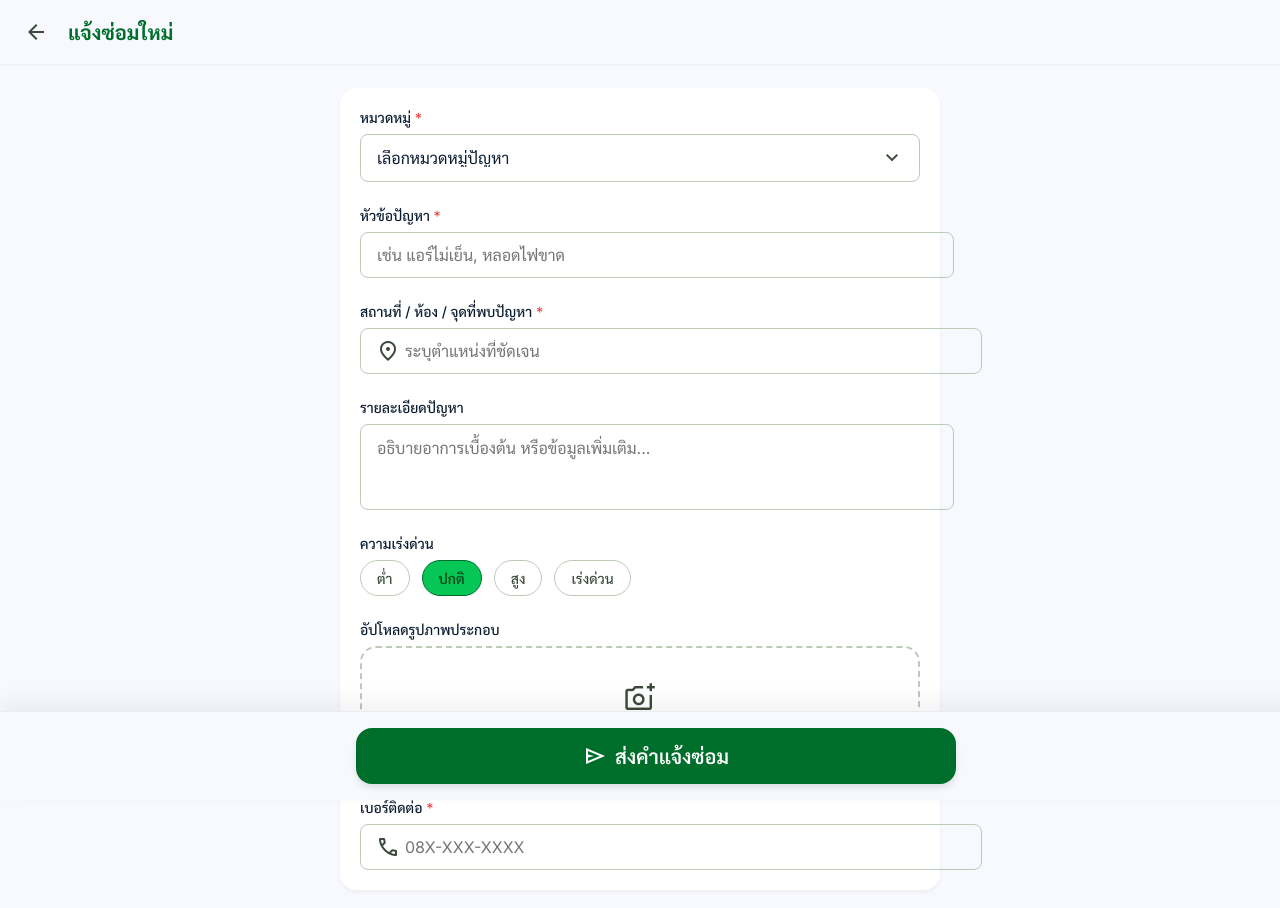
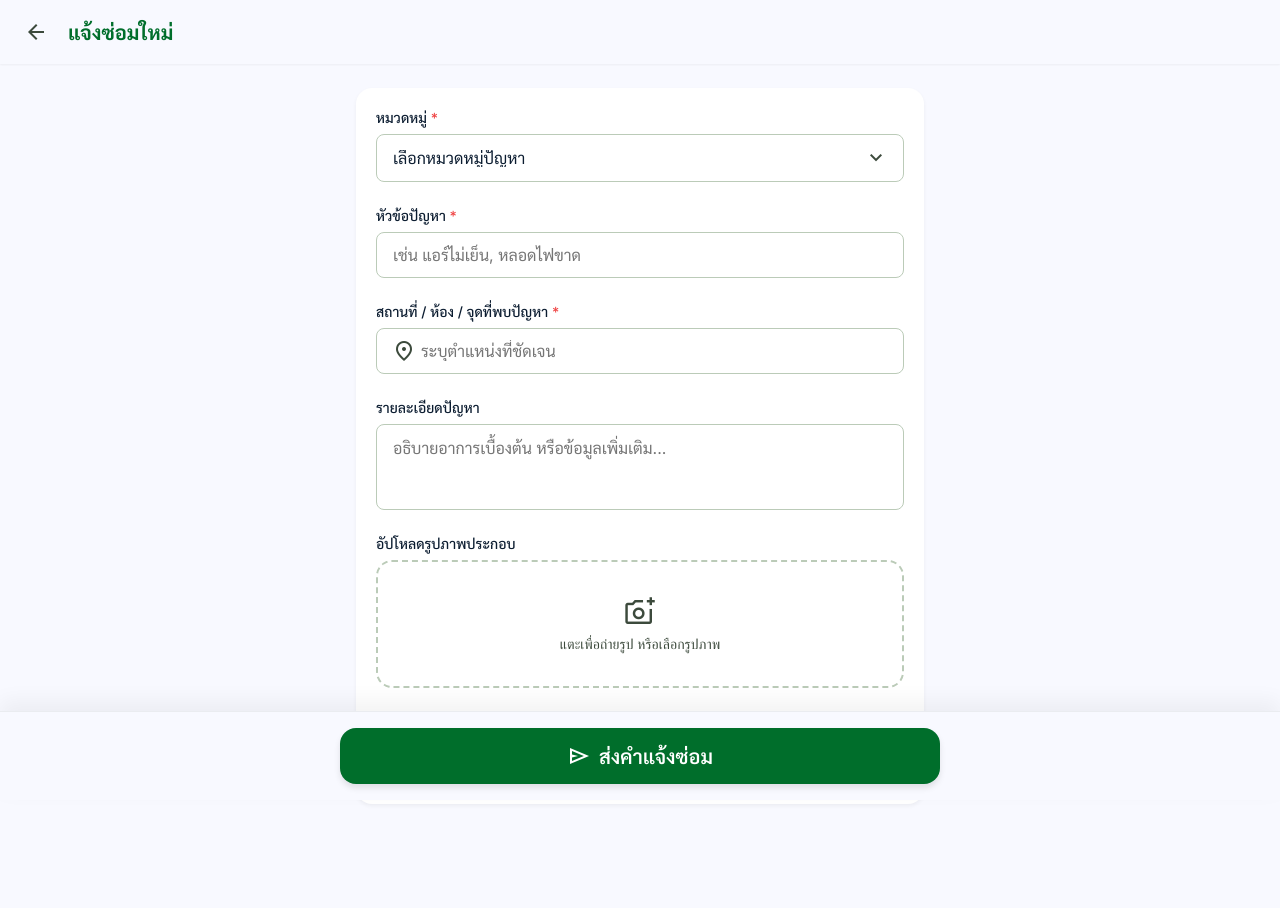
Before and after one commit to Thanet-Bus/Maintenace-request, a React (Vite) app in the folder frontend/: page /create-request in a window 1280 px wide. Shown: the top 908 px of the page. Built offline with nearby package versions, Linux system fonts and the light colour scheme.

Commit message:
fix: implement user request

```diff
--- a/frontend/src/index.css
+++ b/frontend/src/index.css
@@ -51,11 +51,11 @@
 }
 
 #root {
-  width: 1126px;
-  max-width: 100%;
+  width: 100%;
+  max-width: 1440px;
   margin: 0 auto;
   text-align: center;
-  border-inline: 1px solid var(--border);
+  border-inline: none;
   min-height: 100svh;
   display: flex;
   flex-direction: column;
--- a/frontend/src/pages/CreateRequest.module.css
+++ b/frontend/src/pages/CreateRequest.module.css
@@ -62,6 +62,8 @@
   max-width: 600px;
   margin: 0 auto;
   padding: 1.5rem var(--spacing-container-mobile);
+  box-sizing: border-box;
+  overflow-x: hidden;
 }
 
 .form {
@@ -72,12 +74,16 @@
   border-radius: var(--radius-xl);
   padding: 1.25rem;
   box-shadow: 0 2px 4px rgba(0, 0, 0, 0.05);
+  width: 100%;
+  box-sizing: border-box;
+  overflow-x: hidden;
 }
 
 .fieldGroup {
   display: flex;
   flex-direction: column;
   gap: 0.5rem;
+  min-width: 0;
 }
 
 .label {
@@ -92,6 +98,7 @@
 
 .input, .select, .textarea {
   width: 100%;
+  box-sizing: border-box;
   background-color: var(--color-surface-container-lowest);
   border: 1px solid var(--color-outline-variant);
   border-radius: var(--radius-md);
@@ -100,6 +107,8 @@
   font-size: 16px;
   transition: all 0.2s;
   color: var(--color-on-surface);
+  overflow: hidden;
+  text-overflow: ellipsis;
 }
 
 .input:focus, .select:focus, .textarea:focus {
@@ -145,60 +154,6 @@
   resize: none;
 }
 
-.urgencyGroup {
-  display: flex;
-  flex-wrap: wrap;
-  gap: 0.75rem;
-}
-
-.urgencyLabel {
-  cursor: pointer;
-}
-
-.radioHidden {
-  display: none;
-}
-
-.urgencyChip {
-  padding: 0.5rem 1rem;
-  border-radius: 9999px;
-  border: 1px solid var(--color-outline-variant);
-  color: var(--color-on-surface-variant);
-  font-size: 14px;
-  font-weight: 500;
-  transition: all 0.2s;
-}
-
-.radioHidden:checked + .urgencyChip {
-  font-weight: 600;
-  border-color: var(--color-primary);
-}
-
-.urgencyLow {
-  /* Default styles */
-}
-
-.radioHidden:checked + .urgencyLow {
-  background-color: var(--color-surface-container-highest);
-  color: var(--color-on-surface);
-}
-
-.radioHidden:checked + .urgencyNormal {
-  background-color: var(--color-primary-container);
-  color: var(--color-on-primary-container);
-}
-
-.radioHidden:checked + .urgencyHigh {
-  background-color: var(--color-tertiary-container);
-  color: var(--color-on-tertiary-container);
-}
-
-.radioHidden:checked + .urgencyUrgent {
-  background-color: #ffdad6;
-  border-color: #ba1a1a;
-  color: #93000a;
-}
-
 .uploadButton {
   width: 100%;
   height: 128px;
@@ -233,14 +188,16 @@
   width: 100%;
   background-color: var(--color-surface);
   border-top: 1px solid rgba(108, 123, 107, 0.1);
-  padding: 1rem;
+  padding: 1rem var(--spacing-container-mobile);
   z-index: 50;
   box-shadow: 0 -10px 20px rgba(0, 0, 0, 0.05);
+  box-sizing: border-box;
 }
 
 .bottomContainer {
   max-width: 600px;
   margin: 0 auto;
+  width: 100%;
 }
 
 .submitButton {
--- a/frontend/src/pages/CreateRequest.tsx
+++ b/frontend/src/pages/CreateRequest.tsx
@@ -1,14 +1,62 @@
-import React from 'react';
+import React, { useState } from 'react';
+import type { SubmitEvent } from 'react';
 import { useNavigate } from 'react-router-dom';
 import styles from './CreateRequest.module.css';
 
 const CreateRequest: React.FC = () => {
   const navigate = useNavigate();
 
-  const handleSubmit = (e: React.FormEvent) => {
-    e.preventDefault();
-    // Simulate submit
-    navigate('/dashboard');
+  // Form state
+  const [category, setCategory] = useState('');
+  const [title, setTitle] = useState('');
+  const [location, setLocation] = useState('');
+  const [details, setDetails] = useState('');
+  const [phone, setPhone] = useState('');
+
+  const [isSubmitting, setIsSubmitting] = useState(false);
+  const [error, setError] = useState<string | null>(null);
+
+  const handleSubmit = async (event: SubmitEvent<HTMLFormElement>) => {
+    event.preventDefault();
+    setIsSubmitting(true);
+    setError(null);
+
+    // Combine some of the form details that don't have dedicated backend fields into the description
+    const fullDescription = `หมวดหมู่: ${category}\nเบอร์ติดต่อ: ${phone}\nรายละเอียด: ${details}`;
+
+    const requestData = {
+      title: title,
+      location: location,
+      description: fullDescription,
+    };
+
+    try {
+      const API_BASE_URL = import.meta.env.VITE_API_BASE_URL;
+
+      const response = await fetch(`${API_BASE_URL}/repair-requests`, {
+        method: 'POST',
+        headers: {
+          'Content-Type': 'application/json',
+        },
+        body: JSON.stringify(requestData),
+      });
+
+      if (!response.ok) {
+        throw new Error('Failed to create repair request');
+      }
+
+      // Redirect to dashboard on success
+      navigate('/dashboard');
+      setIsSubmitting(false);
+    } catch (err) {
+      console.error(err);
+      if (err instanceof Error) {
+        setError(err.message);
+      } else {
+        setError('เกิดข้อผิดพลาดในการบันทึกข้อมูล');
+      }
+      setIsSubmitting(false);
+    }
   };
 
   return (
@@ -17,7 +65,7 @@ const CreateRequest: React.FC = () => {
       <header className={styles.header}>
         <div className={styles.headerContainer}>
           <div className={styles.headerLeft}>
-            <button className={styles.backButton} onClick={() => navigate(-1)}>
+            <button className={styles.backButton} onClick={() => navigate(-1)} type="button">
               <span className="material-symbols-outlined">arrow_back</span>
             </button>
             <h1 className={styles.headerTitle}>แจ้งซ่อมใหม่</h1>
@@ -28,14 +76,22 @@ const CreateRequest: React.FC = () => {
       {/* Main Content */}
       <main className={styles.main}>
         <form className={styles.form} onSubmit={handleSubmit}>
+          {error && <div style={{ color: 'red', marginBottom: '10px' }}>{error}</div>}
+
           {/* Category Selection */}
           <div className={styles.fieldGroup}>
             <label className={styles.label} htmlFor="category">
               หมวดหมู่ <span className={styles.required}>*</span>
             </label>
             <div className={styles.selectWrapper}>
-              <select className={styles.select} id="category" required>
-                <option value="" disabled selected>เลือกหมวดหมู่ปัญหา</option>
+              <select
+                className={styles.select}
+                id="category"
+                required
+                value={category}
+                onChange={(e) => setCategory(e.target.value)}
+              >
+                <option value="" disabled>เลือกหมวดหมู่ปัญหา</option>
                 <option value="ไฟฟ้า">ไฟฟ้า</option>
                 <option value="ประปา">ประปา</option>
                 <option value="แอร์">แอร์</option>
@@ -60,6 +116,8 @@ const CreateRequest: React.FC = () => {
               placeholder="เช่น แอร์ไม่เย็น, หลอดไฟขาด"
               type="text"
               required
+              value={title}
+              onChange={(e) => setTitle(e.target.value)}
             />
           </div>
 
@@ -77,6 +135,8 @@ const CreateRequest: React.FC = () => {
                 type="text"
                 style={{ paddingLeft: '44px' }}
                 required
+                value={location}
+                onChange={(e) => setLocation(e.target.value)}
               />
             </div>
           </div>
@@ -89,33 +149,12 @@ const CreateRequest: React.FC = () => {
               id="details"
               placeholder="อธิบายอาการเบื้องต้น หรือข้อมูลเพิ่มเติม..."
               rows={3}
+              value={details}
+              onChange={(e) => setDetails(e.target.value)}
             ></textarea>
           </div>
 
-          {/* Urgency Chips */}
-          <div className={styles.fieldGroup}>
-            <label className={styles.label}>ความเร่งด่วน</label>
-            <div className={styles.urgencyGroup}>
-              <label className={styles.urgencyLabel}>
-                <input className={styles.radioHidden} name="urgency" type="radio" value="low" />
-                <div className={`${styles.urgencyChip} ${styles.urgencyLow}`}>ต่ำ</div>
-              </label>
-              <label className={styles.urgencyLabel}>
-                <input className={styles.radioHidden} name="urgency" type="radio" value="normal" defaultChecked />
-                <div className={`${styles.urgencyChip} ${styles.urgencyNormal}`}>ปกติ</div>
-              </label>
-              <label className={styles.urgencyLabel}>
-                <input className={styles.radioHidden} name="urgency" type="radio" value="high" />
-                <div className={`${styles.urgencyChip} ${styles.urgencyHigh}`}>สูง</div>
-              </label>
-              <label className={styles.urgencyLabel}>
-                <input className={styles.radioHidden} name="urgency" type="radio" value="urgent" />
-                <div className={`${styles.urgencyChip} ${styles.urgencyUrgent}`}>เร่งด่วน</div>
-              </label>
-            </div>
-          </div>
-
-          {/* Image Upload Area */}
+          {/* Image Upload Area (Placeholder) */}
           <div className={styles.fieldGroup}>
             <label className={styles.label}>อัปโหลดรูปภาพประกอบ</label>
             <button className={styles.uploadButton} type="button">
@@ -138,21 +177,23 @@ const CreateRequest: React.FC = () => {
                 type="tel"
                 style={{ paddingLeft: '44px' }}
                 required
+                value={phone}
+                onChange={(e) => setPhone(e.target.value)}
               />
+            </div>
+          </div>
+
+          {/* Bottom Action Area */}
+          <div className={styles.bottomArea}>
+            <div className={styles.bottomContainer}>
+              <button className={styles.submitButton} type="submit" disabled={isSubmitting}>
+                <span className="material-symbols-outlined">send</span>
+                {isSubmitting ? 'กำลังส่งข้อมูล...' : 'ส่งคำแจ้งซ่อม'}
+              </button>
             </div>
           </div>
         </form>
       </main>
-
-      {/* Bottom Action Area */}
-      <div className={styles.bottomArea}>
-        <div className={styles.bottomContainer}>
-          <button className={styles.submitButton} type="submit" onClick={handleSubmit}>
-            <span className="material-symbols-outlined">send</span>
-            ส่งคำแจ้งซ่อม
-          </button>
-        </div>
-      </div>
     </div>
   );
 };
--- a/frontend/src/pages/UserDashboard.module.css
+++ b/frontend/src/pages/UserDashboard.module.css
@@ -66,7 +66,7 @@
 
 .summaryGrid {
   display: grid;
-  grid-template-cols: repeat(2, 1fr);
+  grid-template-columns: repeat(2, 1fr);
   gap: 1rem;
 }
 
--- a/frontend/src/pages/UserDashboard.tsx
+++ b/frontend/src/pages/UserDashboard.tsx
@@ -34,7 +34,9 @@ const UserDashboard: React.FC = () => {
 
   useEffect(() => {
     // Fetch requests for user 1 as a mockup
-    fetch('http://localhost:8000/repair-requests/requester/1')
+    const API_BASE_URL = import.meta.env.VITE_API_BASE_URL;
+
+    fetch(`${API_BASE_URL}/repair-requests/requester/1`)
       .then((res) => {
         if (!res.ok) throw new Error("API failed");
         return res.json();
@@ -166,11 +168,6 @@ const UserDashboard: React.FC = () => {
                       <span className="material-symbols-outlined" style={{ color: 'var(--color-primary)' }}>location_on</span>
                       <span>{request.location}</span>
                     </div>
-                    {/* Assuming default priority high for mock since it wasn't in schema */}
-                    <div className={styles.detailItem}>
-                      <span className="material-symbols-outlined">priority_high</span>
-                      <span>ความสำคัญ: ปกติ</span>
-                    </div>
                     <div className={styles.detailItem}>
                       <span className="material-symbols-outlined">event</span>
                       <span>แจ้งเมื่อ: {formatDate(request.created_at)}</span>
```
Also changed, not shown: 2 other files (tests, documents, lock files or other folders).
